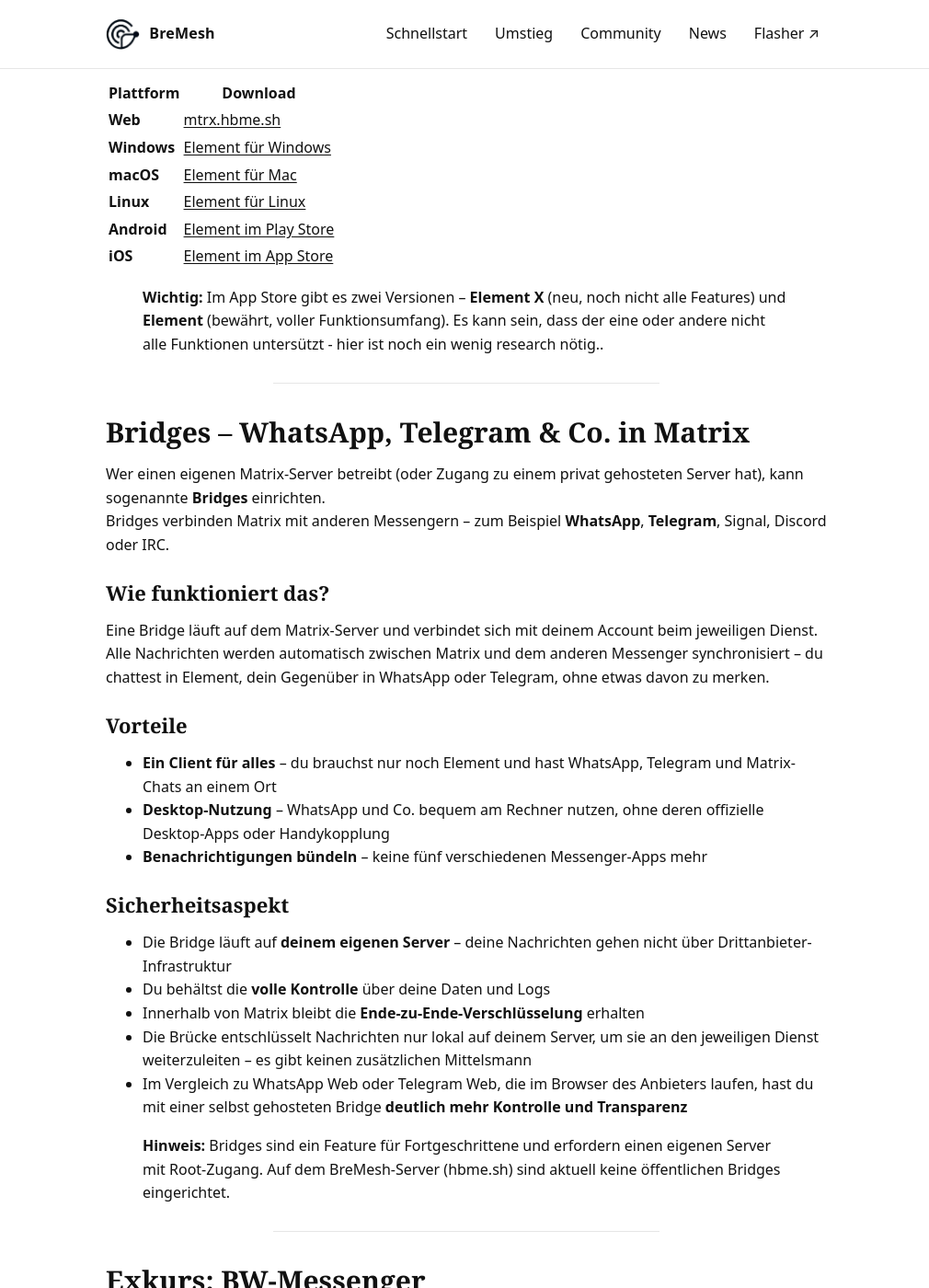
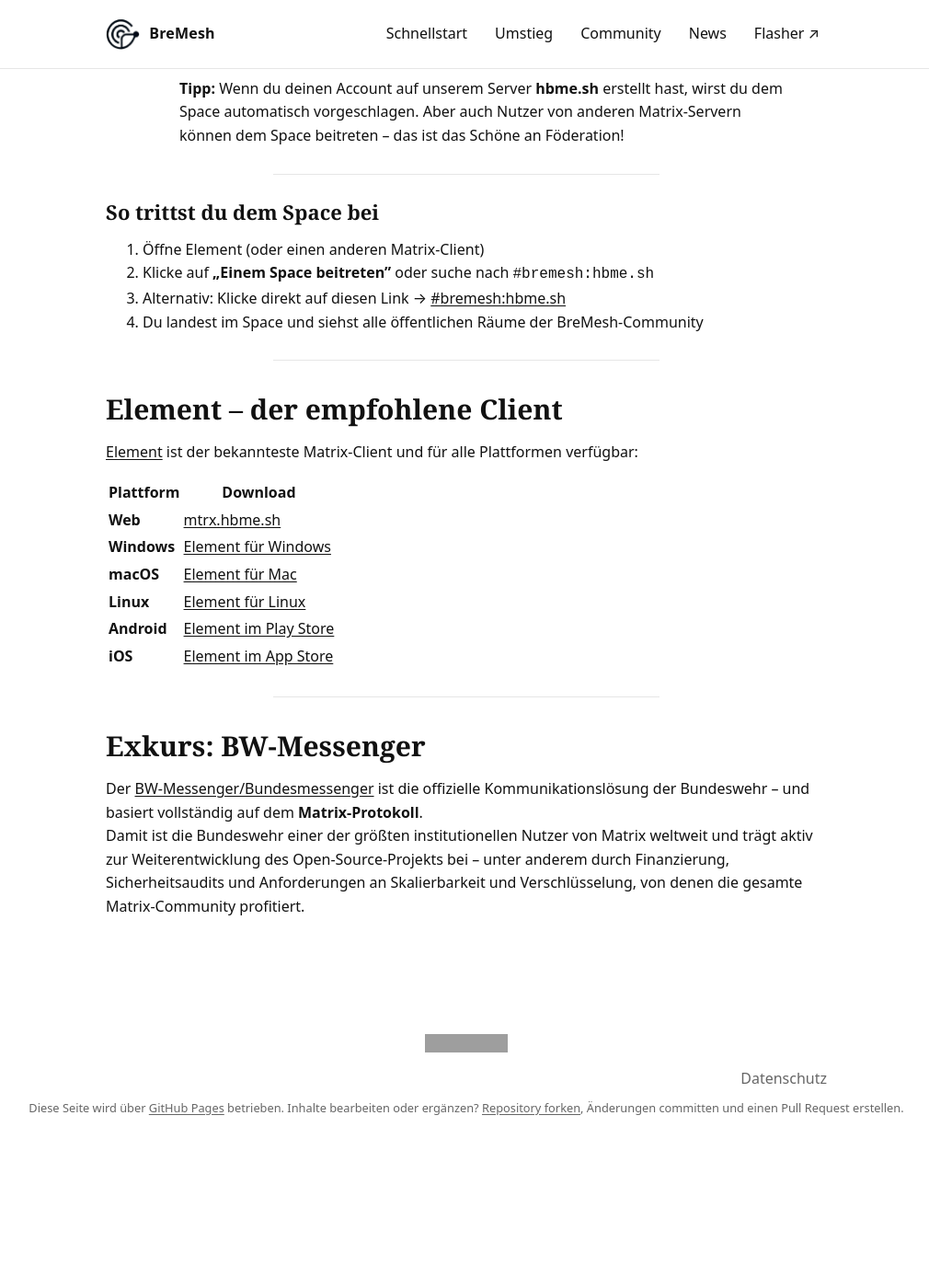
Before and after one commit to NordCen/BreMeshPeople, a Jekyll site: the page built from matrix.md, in a window 1280 px wide and 1400 px high, scrolled down 1239 px. Shown: the whole window at 92% size, without its empty margins (133-1143 px from the left). Built offline with Jekyll 4.4.1, drawn with Linux system fonts in a browser that asks for light colours; after the commit the page ends 2453 px from its top, so only the background shows below that; some of the changed text lies outside the part shown; grey boxes are pictures that could not be loaded.

Commit message:
Add RTC focus configuration and enhance community space documentation

```diff
--- a/matrix.md
+++ b/matrix.md
@@ -17,19 +17,33 @@
 
 <hr>
 
+## Unser Community Space – #bremesh:hbme.sh
+
+Der zentrale Treffpunkt auf Matrix ist unser **Community Space**:
+[#bremesh:hbme.sh](https://matrix.to/#/%23bremesh:hbme.sh)
+
+Ein Space ist in Matrix so etwas wie ein Ordner oder eine Gruppe, die mehrere Räume bündelt. Wenn du dem Space beitrittst, siehst du automatisch alle zugehörigen Räume und kannst dich einfach durchklicken.
+
+
+<hr>
+
 ## Account erstellen
 
 1. **Element installieren** – lade den Client für deine Plattform herunter (siehe Tabelle unten) und starte ihn  (Oder benutzte den [WebClient](https://mtrx.hbme.sh/))
 2. Wähle **„Konto erstellen"** (bzw. „Sign Up" / „Registrieren")
-3. Bei der Server-Auswahl auf **„Bearbeiten"** klicken und den Homeserver auf **`hbme.sh`** ändern
-4. Trage deinen gewünschten **Benutzernamen** und ein **Passwort** ein
-5. Gib den **Registrierungs-Token** ein, den du von einem Community-Mitglied erhalten hast
-6. Fertig – du bist drin!
+3. Trage deinen gewünschten **Benutzernamen** und ein **Passwort** ein
+4. Gib den **Registrierungs-Token** ein, den du von einem Community-Mitglied erhalten hast
+5. Fertig – du bist drin!
+> **Tipp:** Wenn du deinen Account auf unserem Server **hbme.sh** erstellt hast, wirst du dem Space automatisch vorgeschlagen. Aber auch Nutzer von anderen Matrix-Servern können dem Space beitreten – das ist das Schöne an Föderation!
 
-> **Hinweis:** Die Registrierung ist Token-basiert. Du brauchst einen Einladungs-Token von jemandem aus der Community, um dich anzumelden. Frag einfach in der Telegram-Gruppe oder im Mesh nach einem Token.
->
+<hr>
 
+### So trittst du dem Space bei
 
+1. Öffne Element (oder einen anderen Matrix-Client)
+2. Klicke auf **„Einem Space beitreten"** oder suche nach `#bremesh:hbme.sh`
+3. Alternativ: Klicke direkt auf diesen Link → [#bremesh:hbme.sh](https://matrix.to/#/%23bremesh:hbme.sh)
+4. Du landest im Space und siehst alle öffentlichen Räume der BreMesh-Community
 <hr>
 
 ## Element – der empfohlene Client
@@ -45,39 +59,19 @@
 | **Android** | [Element im Play Store](https://play.google.com/store/apps/details?id=im.vector.app) |
 | **iOS** | [Element im App Store](https://apps.apple.com/app/element-messenger/id1083446067) |
 
-> **Wichtig:** Im App Store gibt es zwei Versionen – **Element X** (neu, noch nicht alle Features) und **Element** (bewährt, voller Funktionsumfang). Es kann sein, dass der eine oder andere nicht alle Funktionen untersützt - hier ist noch ein wenig research nötig..
 
-<hr>
 
-## Bridges – WhatsApp, Telegram & Co. in Matrix
 
-Wer einen eigenen Matrix-Server betreibt (oder Zugang zu einem privat gehosteten Server hat), kann sogenannte **Bridges** einrichten.
-Bridges verbinden Matrix mit anderen Messengern – zum Beispiel **WhatsApp**, **Telegram**, Signal, Discord oder IRC.
 
-### Wie funktioniert das?
 
-Eine Bridge läuft auf dem Matrix-Server und verbindet sich mit deinem Account beim jeweiligen Dienst.
-Alle Nachrichten werden automatisch zwischen Matrix und dem anderen Messenger synchronisiert – du chattest in Element, dein Gegenüber in WhatsApp oder Telegram, ohne etwas davon zu merken.
 
-### Vorteile
 
-- **Ein Client für alles** – du brauchst nur noch Element und hast WhatsApp, Telegram und Matrix-Chats an einem Ort
-- **Desktop-Nutzung** – WhatsApp und Co. bequem am Rechner nutzen, ohne deren offizielle Desktop-Apps oder Handykopplung
-- **Benachrichtigungen bündeln** – keine fünf verschiedenen Messenger-Apps mehr
 
-### Sicherheitsaspekt
 
-- Die Bridge läuft auf **deinem eigenen Server** – deine Nachrichten gehen nicht über Drittanbieter-Infrastruktur
-- Du behältst die **volle Kontrolle** über deine Daten und Logs
-- Innerhalb von Matrix bleibt die **Ende-zu-Ende-Verschlüsselung** erhalten
-- Die Brücke entschlüsselt Nachrichten nur lokal auf deinem Server, um sie an den jeweiligen Dienst weiterzuleiten – es gibt keinen zusätzlichen Mittelsmann
-- Im Vergleich zu WhatsApp Web oder Telegram Web, die im Browser des Anbieters laufen, hast du mit einer selbst gehosteten Bridge **deutlich mehr Kontrolle und Transparenz**
-
-> **Hinweis:** Bridges sind ein Feature für Fortgeschrittene und erfordern einen eigenen Server mit Root-Zugang. Auf dem BreMesh-Server (hbme.sh) sind aktuell keine öffentlichen Bridges eingerichtet.
 
 <hr>
 
 ## Exkurs: BW-Messenger
 
-Der [BW-Messenger](https://www.bwmessenger.de/) ist die offizielle Kommunikationslösung der Bundeswehr – und basiert vollständig auf dem **Matrix-Protokoll**.
+Der [BW-Messenger/Bundesmessenger](https://messenger.bwi.de/) ist die offizielle Kommunikationslösung der Bundeswehr – und basiert vollständig auf dem **Matrix-Protokoll**.
 Damit ist die Bundeswehr einer der größten institutionellen Nutzer von Matrix weltweit und trägt aktiv zur Weiterentwicklung des Open-Source-Projekts bei – unter anderem durch Finanzierung, Sicherheitsaudits und Anforderungen an Skalierbarkeit und Verschlüsselung, von denen die gesamte Matrix-Community profitiert.
```
Also changed, not shown: 1 other file.
